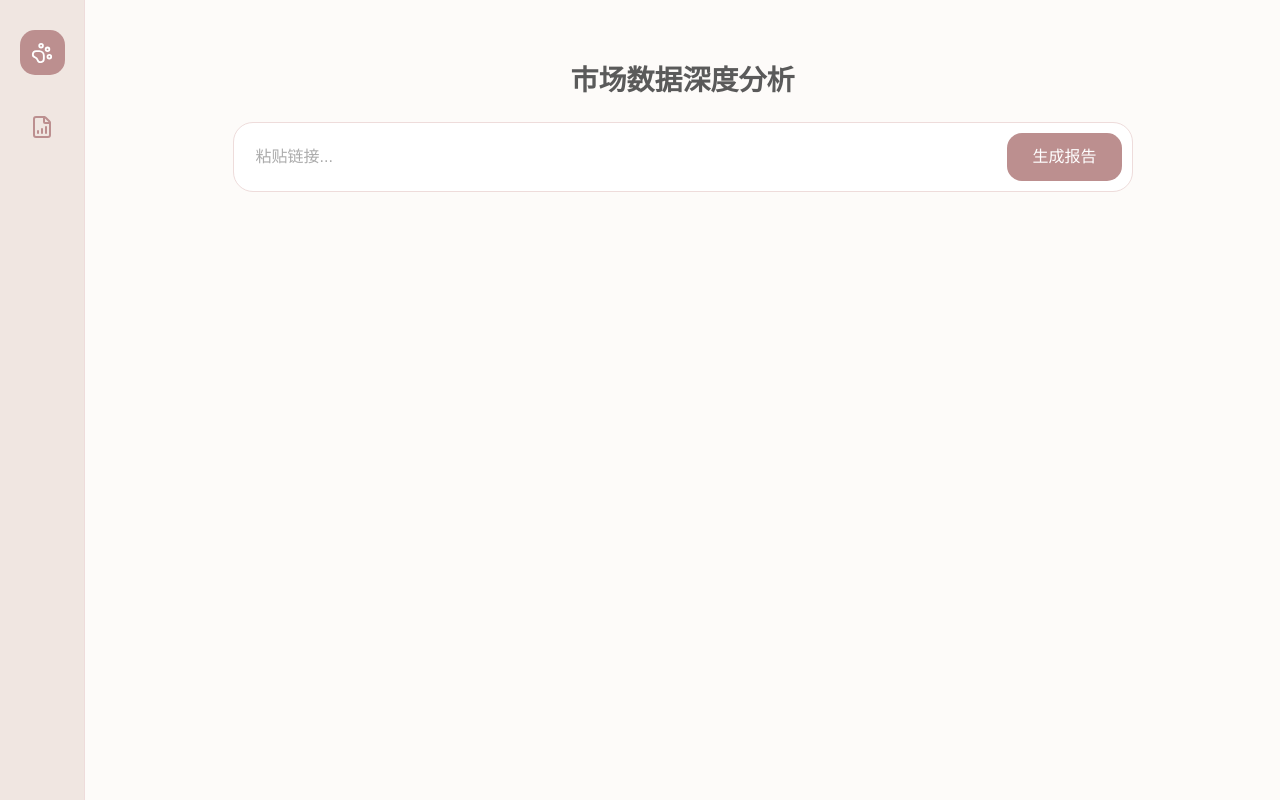
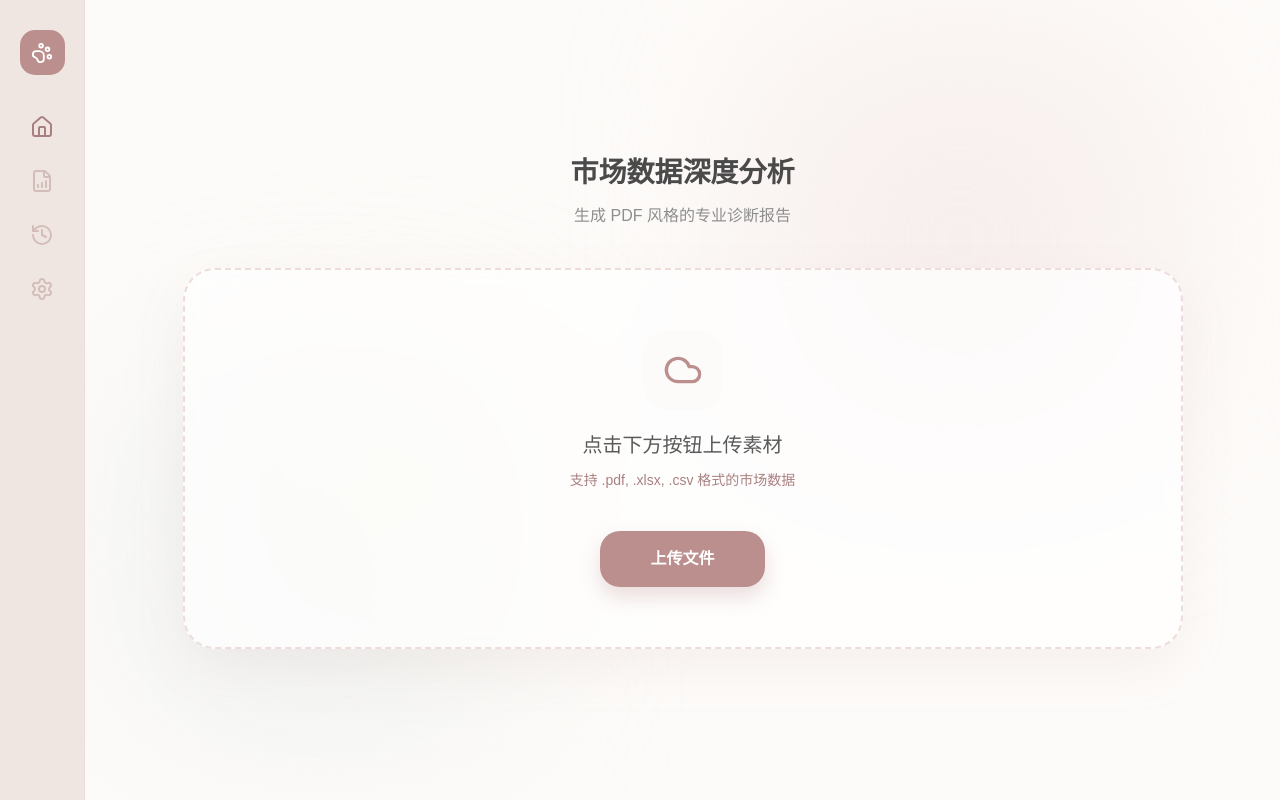
Before and after one commit to olivn11240706/insight-engine, a Next.js app in the folder web/: page / in a window 1280 px wide. Built offline with nearby package versions, Linux system fonts and the light colour scheme.

Commit message:
feat: 还原文件上传卡片与研报风格UI，优化水彩配色

```diff
--- a/web/app/page.tsx
+++ b/web/app/page.tsx
@@ -1,77 +1,160 @@
 'use client';
 
-import React, { useState } from 'react';
+import React, { useState, useEffect } from 'react';
 import {
   UploadCloud, Search, Coffee, Cloud,
-  FileBarChart, History as HistoryIcon, Settings, PawPrint,
-  TrendingUp, DollarSign, Target, Award
+  FileBarChart, History, Settings, PawPrint,
+  TrendingUp, DollarSign, Target, Award, Home
 } from 'lucide-react';
 import { PieChart, Pie, Cell, BarChart, Bar, XAxis, Tooltip, ResponsiveContainer } from 'recharts';
 
-// --- 这里必须定义 COLORS，否则会报你在截图中看到的错误 ---
-const CHART_COLORS = ['#BC8F8F', '#A9BA9D', '#8FA9BC', '#BCA48F', '#9B8FBC'];
+// 定义治愈系低饱和配色
+const THEME_COLORS = ['#EEDCDB', '#E1E8EB', '#F9F3D9', '#E3EDD3', '#DCD3EE'];
+const CHART_COLORS = ['#BC8F8F', '#8FA9BC', '#A9BA9D', '#BCA48F', '#9B8FBC'];
 
-export default function FixedReportWorkstation() {
-  const [url, setUrl] = useState('');
+export default function AestheticReportPlatform() {
+  const [activeTab, setActiveTab] = useState('home'); // home, report, history, settings
+  const [file, setFile] = useState<File | null>(null);
   const [isAnalyzing, setIsAnalyzing] = useState(false);
   const [reportData, setReportData] = useState<any>(null);
 
+  // 模拟 AI 分析过程
   const handleStartAnalysis = async () => {
+    if (!file) {
+      document.getElementById('file-upload')?.click();
+      return;
+    }
     setIsAnalyzing(true);
-    await new Promise(resolve => setTimeout(resolve, 1500));
+
+    // 模拟 2 秒的清洗与分析时间
+    await new Promise(resolve => setTimeout(resolve, 2000));
+
     setReportData({
       mainMetrics: [
         { label: '商品总数', value: '2,595', unit: '件', icon: <Target size={18}/> },
         { label: '月销量估算', value: '722.8', unit: '万单', icon: <TrendingUp size={18}/> },
         { label: '核心均价', value: '¥22.5', unit: '', icon: <DollarSign size={18}/> }
       ],
-      elements: [{ name: '发夹类', value: 62 }, { name: '蝴蝶结', value: 21 }, { name: '鲨鱼夹', value: 11 }, { name: '新中式', value: 6 }],
+      elements: [
+        { name: '发夹类', value: 62 },
+        { name: '蝴蝶结', value: 21 },
+        { name: '鲨鱼夹', value: 11 },
+        { name: '新中式', value: 6 }
+      ],
       insights: [
-        "市场高度集中：TOP 10 店铺占据近 40% 销量。",
-        "风格趋势：新中式/古风（7.9%）呈现爆发式增长。",
-        "价格区间：10-20元区间竞争最为激烈。"
+        "市场集中度高：TOP 10店铺占据近40%销量，金华产地占主导。",
+        "风格演变：发夹类是刚需（62%），但新中式溢价空间最高。",
+        "效率优先：LACELIPS等店铺商品数虽少，但单品爆破效率极高。"
       ]
     });
     setIsAnalyzing(false);
+    setActiveTab('report'); // 自动跳转到报告页
   };
 
   return (
-    <div style={{ minHeight: '100vh', backgroundColor: '#FDFBF9', display: 'flex', color: '#5A5A5A', fontFamily: 'sans-serif' }}>
-      <aside style={{ width: '85px', backgroundColor: '#F0E6E1', display: 'flex', flexDirection: 'column', alignItems: 'center', padding: '30px 0', borderRight: '1px solid #EEDCDB' }}>
-        <div style={{ width: '45px', height: '45px', backgroundColor: '#BC8F8F', borderRadius: '15px', display: 'flex', alignItems: 'center', justifyContent: 'center', color: 'white', marginBottom: '40px' }}><PawPrint size={22} /></div>
-        <FileBarChart size={24} color="#BC8F8F" />
+    <div style={{ minHeight: '100vh', backgroundColor: '#FDFBF9', display: 'flex', color: '#5A5A5A', fontFamily: '"Noto Sans SC", sans-serif', overflow: 'hidden' }}>
+
+      {/* --- 1. 专业侧边栏 --- */}
+      <aside style={{ width: '85px', backgroundColor: '#F0E6E1', display: 'flex', flexDirection: 'column', alignItems: 'center', padding: '30px 0', borderRight: '1px solid #EEDCDB', zIndex: 10 }}>
+        <div style={{ width: '45px', height: '45px', backgroundColor: '#BC8F8F', borderRadius: '15px', marginBottom: '40px', display: 'flex', alignItems: 'center', justifyContent: 'center', color: 'white' }}>
+          <PawPrint size={22} />
+        </div>
+        <nav style={{ display: 'flex', flexDirection: 'column', gap: '30px', color: '#A98080' }}>
+          <Home size={24} onClick={() => setActiveTab('home')} style={{ cursor: 'pointer', opacity: activeTab === 'home' ? 1 : 0.4 }} />
+          <FileBarChart size={24} onClick={() => setActiveTab('report')} style={{ cursor: 'pointer', opacity: activeTab === 'report' ? 1 : 0.4 }} />
+          <History size={24} onClick={() => setActiveTab('history')} style={{ cursor: 'pointer', opacity: activeTab === 'history' ? 1 : 0.4 }} />
+          <Settings size={24} onClick={() => setActiveTab('settings')} style={{ cursor: 'pointer', opacity: activeTab === 'settings' ? 1 : 0.4 }} />
+        </nav>
       </aside>
 
-      <main style={{ flex: 1, padding: '60px 40px' }}>
-        <div style={{ maxWidth: '900px', margin: '0 auto' }}>
-          <header style={{ textAlign: 'center', marginBottom: '40px' }}>
-            <h1 style={{ fontSize: '28px', fontWeight: 'bold' }}>市场数据深度分析</h1>
-            <div style={{ background: 'white', borderRadius: '20px', padding: '10px', display: 'flex', border: '1px solid #EEDCDB', marginTop: '20px' }}>
-              <input type="text" placeholder="粘贴链接..." value={url} onChange={(e) => setUrl(e.target.value)} style={{ flex: 1, border: 'none', padding: '12px', outline: 'none' }} />
-              <button onClick={handleStartAnalysis} style={{ backgroundColor: '#BC8F8F', color: 'white', border: 'none', padding: '10px 25px', borderRadius: '15px', cursor: 'pointer' }}>
-                {isAnalyzing ? '分析中...' : '生成报告'}
-              </button>
+      {/* --- 主内容区 --- */}
+      <main style={{ flex: 1, position: 'relative', display: 'flex', justifyContent: 'center', alignItems: 'center', padding: '40px' }}>
+
+        {/* 清新水彩背景装饰 */}
+        <div style={{ position: 'absolute', top: '5%', right: '10%', width: '400px', height: '400px', background: '#EEDCDB', filter: 'blur(100px)', opacity: 0.4, zIndex: 0 }} />
+        <div style={{ position: 'absolute', bottom: '10%', left: '5%', width: '350px', height: '350px', background: '#E1E8EB', filter: 'blur(90px)', opacity: 0.5, zIndex: 0 }} />
+        <div style={{ position: 'absolute', top: '40%', left: '15%', width: '300px', height: '300px', background: '#F9F3D9', filter: 'blur(80px)', opacity: 0.3, zIndex: 0 }} />
+
+        <div style={{ position: 'relative', zIndex: 1, width: '100%', maxWidth: '1000px' }}>
+
+          {/* --- 场景 A: 首页 (居中上传卡片) --- */}
+          {activeTab === 'home' && (
+            <div className="fade-in" style={{ textAlign: 'center' }}>
+              <header style={{ marginBottom: '40px' }}>
+                <h1 style={{ fontSize: '28px', fontWeight: 'bold', color: '#4A4A4A' }}>市场数据深度分析</h1>
+                <p style={{ color: '#8E8E8E', marginTop: '10px' }}>生成 PDF 风格的专业诊断报告</p>
+              </header>
+
+              {/* 中央上传卡片 */}
+              <div style={{
+                background: 'rgba(255,255,255,0.7)',
+                backdropFilter: 'blur(10px)',
+                borderRadius: '32px',
+                padding: '60px 40px',
+                border: '2px dashed #EEDCDB',
+                boxShadow: '0 20px 50px rgba(188,143,143,0.1)',
+                display: 'flex',
+                flexDirection: 'column',
+                alignItems: 'center',
+                transition: 'all 0.3s ease'
+              }}>
+                <input id="file-upload" type="file" hidden onChange={(e) => setFile(e.target.files?.[0] || null)} />
+                <div style={{ width: '80px', height: '80px', backgroundColor: '#FDFBF9', borderRadius: '24px', display: 'flex', alignItems: 'center', justifyContent: 'center', color: '#BC8F8F', marginBottom: '20px' }}>
+                  <Cloud size={40} />
+                </div>
+                <h3 style={{ fontSize: '20px', marginBottom: '10px' }}>
+                  {file ? `已选: ${file.name}` : '点击下方按钮上传素材'}
+                </h3>
+                <p style={{ color: '#A98080', fontSize: '14px', marginBottom: '40px' }}>支持 .pdf, .xlsx, .csv 格式的市场数据</p>
+
+                <button
+                  onClick={handleStartAnalysis}
+                  disabled={isAnalyzing}
+                  style={{
+                    backgroundColor: '#BC8F8F',
+                    color: 'white',
+                    border: 'none',
+                    padding: '16px 50px',
+                    borderRadius: '20px',
+                    fontSize: '16px',
+                    fontWeight: 'bold',
+                    cursor: 'pointer',
+                    boxShadow: '0 10px 20px rgba(188,143,143,0.3)',
+                    transition: '0.3s'
+                  }}
+                >
+                  {isAnalyzing ? '正在清洗数据并生成研报...' : (file ? '开始分析' : '上传文件')}
+                </button>
+              </div>
             </div>
-          </header>
+          )}
 
-          {reportData && (
-            <div style={{ animation: 'fadeIn 0.5s' }}>
+          {/* --- 场景 B: 分析完成页 (仿 PDF 研报风格) --- */}
+          {activeTab === 'report' && reportData && (
+            <div className="slide-up">
+              <div style={{ display: 'flex', justifyContent: 'space-between', alignItems: 'center', marginBottom: '30px' }}>
+                <h2 style={{ fontSize: '24px', color: '#BC8F8F' }}>CHAPTER 01: 市场概览</h2>
+                <button onClick={() => setActiveTab('home')} style={{ color: '#8E8E8E', background: 'none', border: 'none', cursor: 'pointer' }}>重新分析</button>
+              </div>
+
+              {/* 1. 核心数据看板 */}
               <div style={{ display: 'grid', gridTemplateColumns: 'repeat(3, 1fr)', gap: '20px', marginBottom: '30px' }}>
                 {reportData.mainMetrics.map((m: any, i: number) => (
-                  <div key={i} style={{ background: 'white', padding: '20px', borderRadius: '20px', border: '1px solid #F3EAE3', textAlign: 'center' }}>
-                    <div style={{ color: '#BC8F8F', marginBottom: '5px' }}>{m.icon}</div>
-                    <div style={{ fontSize: '12px', color: '#888' }}>{m.label}</div>
-                    <div style={{ fontSize: '24px', fontWeight: 'bold' }}>{m.value}</div>
+                  <div key={i} style={{ background: 'white', padding: '30px', borderRadius: '24px', border: '1px solid #F3EAE3', textAlign: 'center' }}>
+                    <div style={{ color: '#BC8F8F', marginBottom: '10px', display: 'flex', justifyContent: 'center' }}>{m.icon}</div>
+                    <div style={{ fontSize: '12px', color: '#8E8E8E' }}>{m.label}</div>
+                    <div style={{ fontSize: '26px', fontWeight: 'bold' }}>{m.value}<span style={{ fontSize: '14px' }}>{m.unit}</span></div>
                   </div>
                 ))}
               </div>
 
-              <div style={{ background: 'white', borderRadius: '24px', padding: '40px', border: '1px solid #F3EAE3' }}>
-                <div style={{ display: 'grid', gridTemplateColumns: '1.2fr 0.8fr', gap: '40px', alignItems: 'center' }}>
-                  <div style={{ height: '300px' }}>
+              {/* 2. 深度分析页 (左右布局) */}
+              <div style={{ background: 'white', borderRadius: '32px', padding: '50px', border: '1px solid #F3EAE3', boxShadow: '0 20px 60px rgba(0,0,0,0.02)' }}>
+                <div style={{ display: 'grid', gridTemplateColumns: '1.2fr 0.8fr', gap: '60px', alignItems: 'center' }}>
+                  <div style={{ height: '350px' }}>
                     <ResponsiveContainer>
                       <PieChart>
-                        <Pie data={reportData.elements} innerRadius={60} outerRadius={100} paddingAngle={5} dataKey="value">
+                        <Pie data={reportData.elements} innerRadius={80} outerRadius={120} paddingAngle={8} dataKey="value">
                           {reportData.elements.map((_: any, i: number) => <Cell key={i} fill={CHART_COLORS[i % CHART_COLORS.length]} />)}
                         </Pie>
                         <Tooltip />
@@ -79,18 +162,51 @@ export default function FixedReportWorkstation() {
                     </ResponsiveContainer>
                   </div>
                   <div>
-                    <h4 style={{ color: '#BC8F8F', marginBottom: '15px' }}>核心洞察</h4>
+                    <h4 style={{ fontSize: '18px', fontWeight: 'bold', marginBottom: '25px', borderLeft: '4px solid #BC8F8F', paddingLeft: '15px' }}>STYLE TRENDS</h4>
+                    {reportData.elements.map((el: any, i: number) => (
+                      <div key={i} style={{ display: 'flex', justifyContent: 'space-between', padding: '12px 0', borderBottom: '1px solid #FDFBF9' }}>
+                        <span>{el.name}</span>
+                        <span style={{ fontWeight: 'bold' }}>{el.value}%</span>
+                      </div>
+                    ))}
+                  </div>
+                </div>
+
+                <div style={{ marginTop: '50px', paddingTop: '30px', borderTop: '1px solid #F3EAE3' }}>
+                  <h4 style={{ fontSize: '16px', fontWeight: 'bold', marginBottom: '20px', display: 'flex', alignItems: 'center', gap: '8px' }}>
+                    <Award size={18} color="#BC8F8F"/> 核心数据洞察
+                  </h4>
+                  <div style={{ display: 'grid', gridTemplateColumns: '1fr 1fr', gap: '30px' }}>
                     {reportData.insights.map((text: string, i: number) => (
-                      <p key={i} style={{ fontSize: '13px', color: '#666', marginBottom: '10px', lineHeight: '1.6' }}>• {text}</p>
+                      <p key={i} style={{ fontSize: '14px', lineHeight: '1.8', color: '#666' }}>• {text}</p>
                     ))}
                   </div>
                 </div>
               </div>
             </div>
           )}
+
+          {/* 场景 C & D (历史与设置) */}
+          {(activeTab === 'history' || activeTab === 'settings') && (
+            <div className="fade-in" style={{ textAlign: 'center', padding: '100px' }}>
+              <div style={{ opacity: 0.3 }}>
+                <Cloud size={48} style={{ margin: '0 auto' }} />
+                <p style={{ marginTop: '20px' }}>功能正在接入中，敬请期待...</p>
+              </div>
+            </div>
+          )}
+
         </div>
       </main>
-      <style>{`@keyframes fadeIn { from { opacity: 0; } to { opacity: 1; } }`}</style>
+
+      <style>{`
+        .fade-in { animation: fadeIn 0.6s ease-out; }
+        .slide-up { animation: slideUp 0.7s ease-out; }
+        @keyframes fadeIn { from { opacity: 0; } to { opacity: 1; } }
+        @keyframes slideUp { from { opacity: 0; transform: translateY(30px); } to { opacity: 1; transform: translateY(0); } }
+        button:hover { transform: translateY(-2px); opacity: 0.9; }
+        button:active { transform: translateY(0); }
+      `}</style>
     </div>
   );
 }
```
